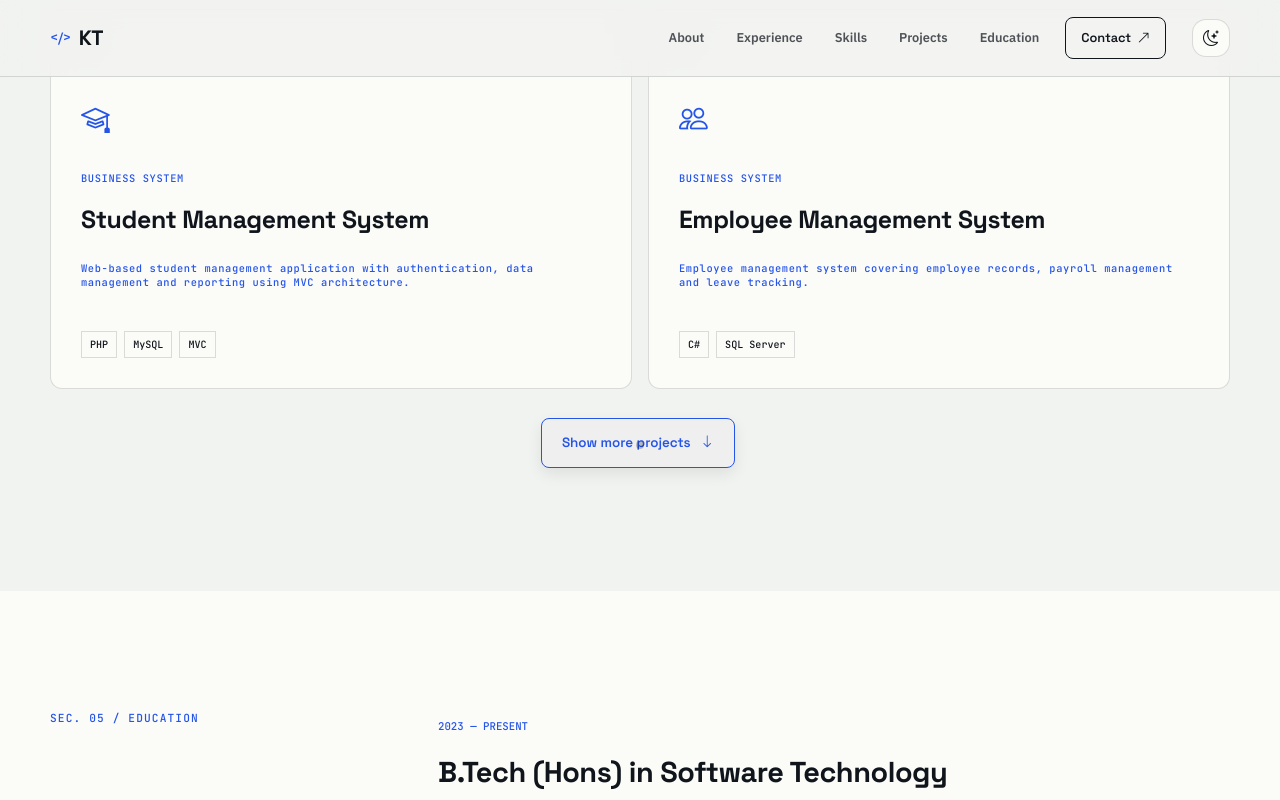
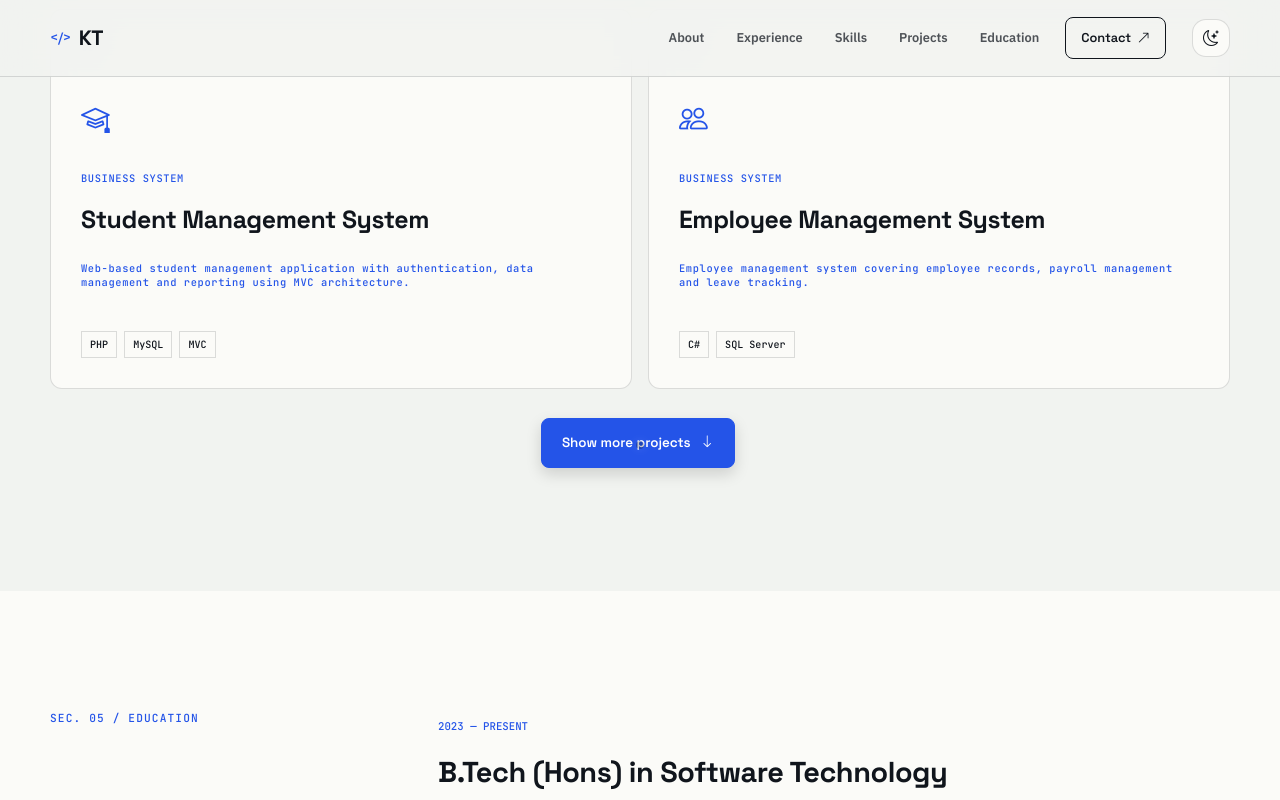
Before and after one commit to KawodyaThashika/Kawodya-Thashika-Portfolio, a plain HTML site: page index.html in a window 1280 px wide. In both pictures the pointer is over the button "Show more projects". Shown: the part 4819-5619 px from the top of the page. Drawn offline with nearby package versions, Linux system fonts and the light colour scheme.

Commit message:
add accent blue color show more project button

```diff
--- a/css/styles.css
+++ b/css/styles.css
@@ -1634,6 +1634,20 @@ a.project-card {
     margin-top: 32px;
 }
 
+#loadMoreProjects {
+    background: var(--accent);
+    border-color: var(--accent);
+    color: #fff;
+}
+
+#loadMoreProjects:hover {
+    background: var(--accent);
+    border-color: var(--accent);
+    color: #fff;
+    transform: translate(-2px, -3px);
+    box-shadow: 0 6px 15px rgba(0, 0, 0, .15);
+}
+
 .project-more .btn.is-done {
     opacity: .55;
     pointer-events: none;
```
